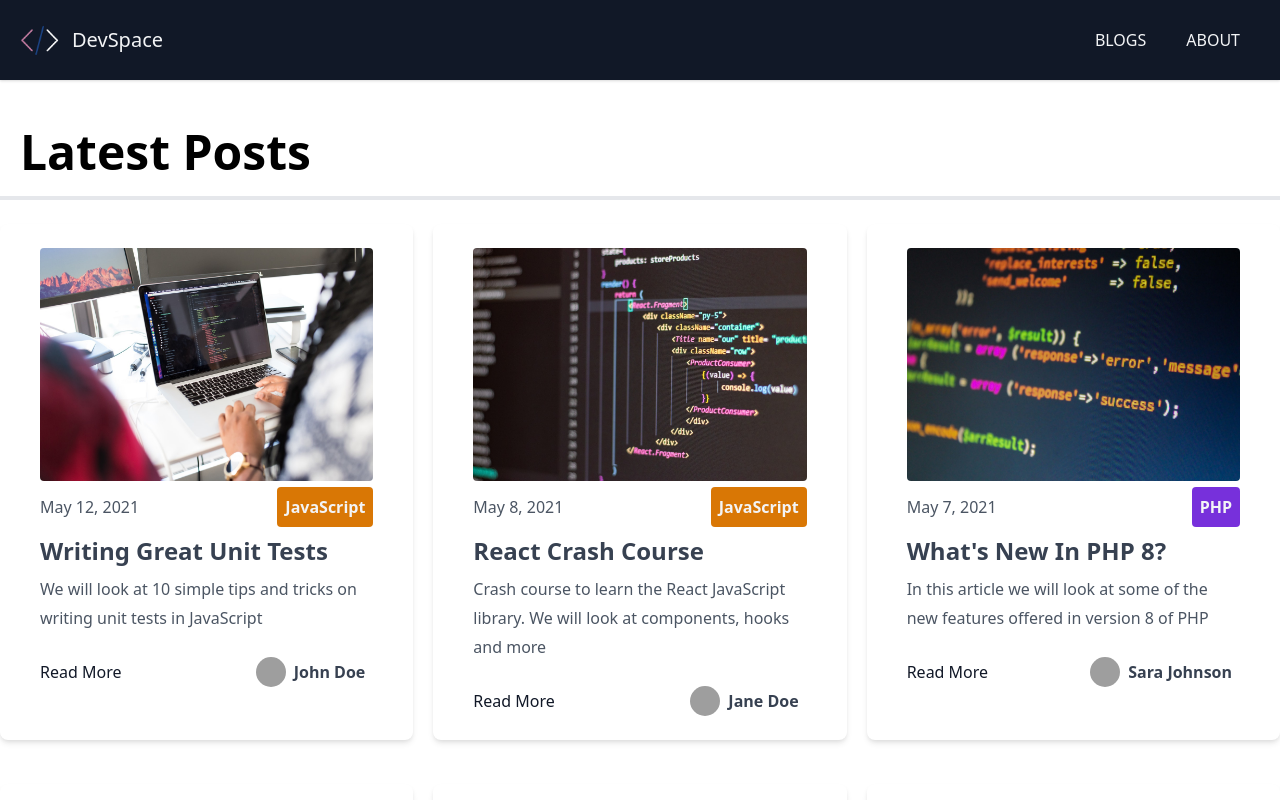
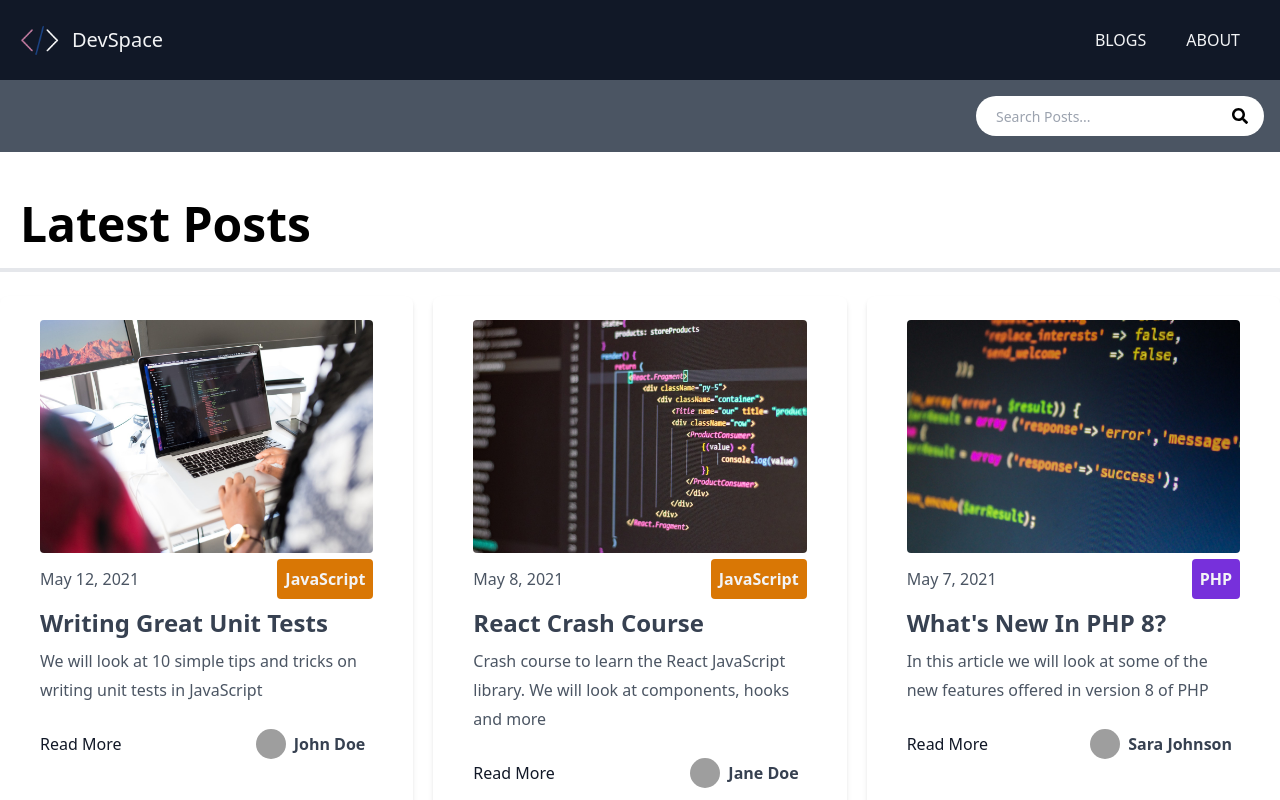
Before and after one commit to VisheshSingh/dev-space-nextjs, a Next.js app: page / in a window 1280 px wide. Shown: the top 800 px of the page. Built offline with nearby package versions, Linux system fonts and the light colour scheme; grey boxes are pictures that could not be loaded.

Commit message:
Search component

```diff
--- a/components/Layout.js
+++ b/components/Layout.js
@@ -1,5 +1,6 @@
 import Head from 'next/head';
 import Header from './Header';
+import Search from './Search';
 
 const Layout = ({ title, keywords, description, children }) => {
   return (
@@ -11,6 +12,7 @@
       </Head>
 
       <Header />
+      <Search />
       <main className='container mx-auto my-7'>{children}</main>
     </div>
   );
--- /dev/null
+++ b/components/Search.js
@@ -0,0 +1,46 @@
+import { useState, useEffect } from 'react'
+import { FaSearch } from 'react-icons/fa'
+// import SearchResults from './SearchResults'
+
+export default function Search() {
+  const [searchTerm, setSearchTerm] = useState('')
+  const [searchResults, setSearchResults] = useState([])
+
+  useEffect(() => {
+    const getResults = async () => {
+      if (searchTerm === '') {
+        setSearchResults([])
+      } else {
+        const res = await fetch(`/api/search?q=${searchTerm}`)
+        const { results } = await res.json()
+        setSearchResults(results)
+      }
+    }
+
+    getResults()
+  }, [searchTerm])
+
+  return (
+    <div className='relative bg-gray-600 p-4'>
+      <div className='container mx-auto flex items-center justify-center md:justify-end'>
+        <div className='relative text-gray-600 w-72'>
+          <form>
+            <input
+              type='search'
+              name='search'
+              id='search'
+              className='bg-white h-10 px-5 pr-10 rounded-full text-sm focus:outline-none w-72'
+              value={searchTerm}
+              onChange={(e) => setSearchTerm(e.target.value)}
+              placeholder='Search Posts...'
+            />
+
+            <FaSearch className='absolute top-0 right-0 text-black mt-3 mr-4' />
+          </form>
+        </div>
+      </div>
+
+      {/* <SearchResults results={searchResults} /> */}
+    </div>
+  )
+}
--- a/package.json
+++ b/package.json
@@ -12,7 +12,8 @@
     "marked": "^2.0.7",
     "next": "10.2.3",
     "react": "17.0.2",
-    "react-dom": "17.0.2"
+    "react-dom": "17.0.2",
+    "react-icons": "^4.2.0"
   },
   "devDependencies": {
     "autoprefixer": "^10.2.6",
```
Also changed, not shown: 1 other file (tests, documents, lock files or other folders).
